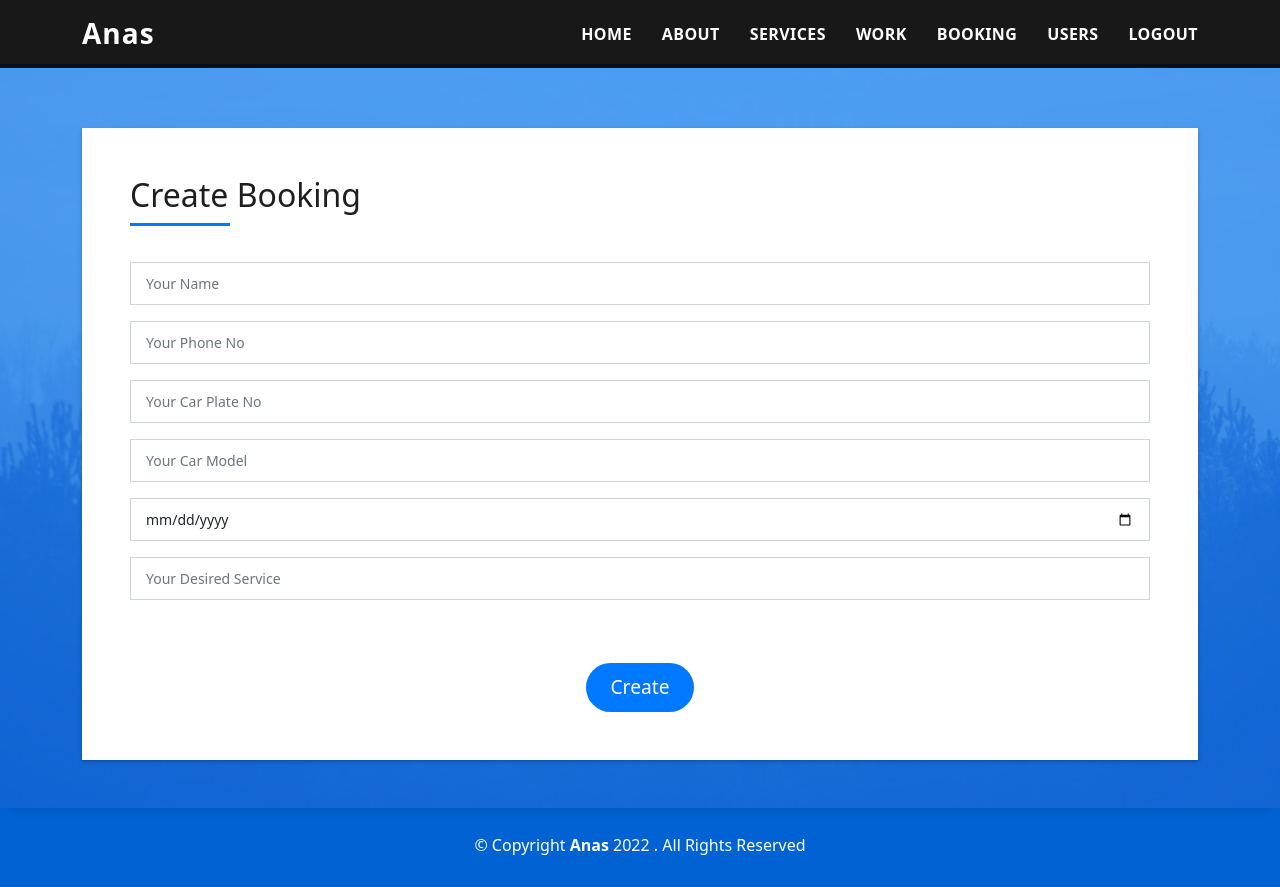
After one commit to nazrinputra/anas, a PHP site: page /create_booking.php in a window 1280 px wide. The commit adds this page. Run offline with PHP 8.4, Linux system fonts and the light colour scheme; the visitor is signed in with stand-in values (Sample User, id 1).

Commit message:
Allow for create booking

```diff
--- /dev/null
+++ b/create_booking.php
@@ -0,0 +1,206 @@
+<?php
+include 'db.php';
+
+if (!$logged_in) {
+  header("Location: login.php");
+  exit();
+}
+
+if (isset($_POST['createButton'])) {
+  $name = $_POST['name'];
+  $phone = $_POST['phone'];
+  $plate = $_POST['plate'];
+  $model = $_POST['model'];
+  $date = $_POST['date'];
+  $service = $_POST['service'];
+
+  $sqlCustomer = "SELECT * FROM customer WHERE phone='{$phone}' AND plate='{$plate}'";
+  $resultCustomer = mysqli_query($connection, $sqlCustomer);
+  $rowCustomer  = mysqli_fetch_array($resultCustomer);
+  if (is_array($rowCustomer)) {
+    $customer_id = $rowCustomer['id'];
+  } else {
+    $sqlInsertCustomer = "INSERT into customer (name, phone, plate, model) VALUES ('{$name}', '{$phone}', '{$plate}', '{$model}')";
+    $sqlQueryInsertCustomer = mysqli_query($connection, $sqlInsertCustomer);
+
+    if (!$sqlQueryInsertCustomer) {
+      die("Database connection not established. " . mysqli_error($connection));
+    } else {
+      $customer_id = mysqli_insert_id($connection);
+    }
+  }
+
+  $sqlBooking = "INSERT into booking (date, service, customer_id) VALUES ('{$date}', '{$service}', '{$customer_id}')";
+  $sqlQueryBooking = mysqli_query($connection, $sqlBooking);
+
+  if (!$sqlQueryBooking) {
+    die("Database connection not established. " . mysqli_error($connection));
+  }
+
+  echo '<script>alert("Your booking has been placed. Thank you.");window.location.href="booking.php";</script>';
+}
+?>
+
+<!DOCTYPE html>
+<html lang="en">
+
+<head>
+  <meta charset="utf-8" />
+  <meta content="width=device-width, initial-scale=1.0" name="viewport" />
+
+  <title>Anas - Create Booking</title>
+  <meta content="" name="description" />
+  <meta content="" name="keywords" />
+
+  <!-- Favicons -->
+  <link href="assets/img/favicon.png" rel="icon" />
+  <link href="assets/img/apple-touch-icon.png" rel="apple-touch-icon" />
+
+  <!-- Vendor CSS Files -->
+  <link href="assets/vendor/bootstrap/css/bootstrap.min.css" rel="stylesheet" />
+  <link href="assets/vendor/bootstrap-icons/bootstrap-icons.css" rel="stylesheet" />
+  <link href="assets/vendor/glightbox/css/glightbox.min.css" rel="stylesheet" />
+  <link href="assets/vendor/swiper/swiper-bundle.min.css" rel="stylesheet" />
+
+  <!-- Template Main CSS File -->
+  <link href="assets/css/style.css" rel="stylesheet" />
+</head>
+
+<body>
+  <!-- ======= Header ======= -->
+  <header id="header" class="fixed-top header-scrolled">
+    <div class="container d-flex align-items-center justify-content-between">
+      <h1 class="logo"><a href="index.html">Anas</a></h1>
+      <!-- Uncomment below if you prefer to use an image logo -->
+      <!-- <a href="index.html" class="logo"><img src="assets/img/logo.png" alt="" class="img-fluid"></a>-->
+
+      <nav id="navbar" class="navbar">
+        <ul>
+          <li><a class="nav-link scrollto" href="/index.php">Home</a></li>
+          <li><a class="nav-link scrollto" href="/about.php">About</a></li>
+          <li><a class="nav-link scrollto" href="/services.php">Services</a></li>
+          <li><a class="nav-link scrollto" href="/work.php">Work</a></li>
+          <li><a class="nav-link scrollto" href="/booking.php">booking</a></li>
+          <li><a class="nav-link scrollto" href="/users.php">Users</a></li>
+          <li>
+            <?php
+            if ($logged_in) {
+            ?>
+              <a class="nav-link scrollto" href="/logout.php">Logout</a>
+            <?php
+            } else {
+            ?>
+              <a class="nav-link scrollto" href="/login.php">Login</a>
+            <?php
+            }
+            ?>
+          </li>
+        </ul>
+        <i class="bi bi-list mobile-nav-toggle"></i>
+      </nav>
+      <!-- .navbar -->
+    </div>
+  </header>
+  <!-- End Header -->
+
+  <main id="main" class="mt-5">
+    <!-- ======= Contact Section ======= -->
+    <section id="contact" class="paralax-mf footer-paralax bg-image sect-mt4 route" style="background-image: url(assets/img/overlay-bg.jpg)">
+      <div class="overlay-mf"></div>
+      <div class="container">
+        <div class="row">
+          <div class="col-sm-12">
+            <div id="contact" class="box-shadow-full">
+              <div class="row">
+                <div class="col">
+                  <div class="title-box-2">
+                    <h5 class="title-left">Create Booking</h5>
+                  </div>
+                  <div>
+                    <form action="" method="post" role="form" class="email-form">
+                      <div class="row">
+                        <div class="col-md-12 mb-3">
+                          <div class="form-group">
+                            <input type="text" class="form-control" name="name" id="name" placeholder="Your Name" required />
+                          </div>
+                        </div>
+                        <div class="col-md-12 mb-3">
+                          <div class="form-group">
+                            <input type="number" class="form-control" name="phone" id="phone" placeholder="Your Phone No" min="0" step="1" required />
+                          </div>
+                        </div>
+                        <div class="col-md-12 mb-3">
+                          <div class="form-group">
+                            <input type="text" class="form-control" name="plate" id="plate" placeholder="Your Car Plate No" required />
+                          </div>
+                        </div>
+                        <div class="col-md-12 mb-3">
+                          <div class="form-group">
+                            <input type="text" class="form-control" name="model" id="model" placeholder="Your Car Model" required />
+                          </div>
+                        </div>
+                        <div class="col-md-12 mb-3">
+                          <div class="form-group">
+                            <input type="date" class="form-control" name="date" id="date" placeholder="Booking Date" min="<?php echo date('Y-m-d'); ?>" required />
+                          </div>
+                        </div>
+                        <div class="col-md-12 mb-3">
+                          <div class="form-group">
+                            <input type="text" class="form-control" name="service" id="service" placeholder="Your Desired Service" required />
+                          </div>
+                        </div>
+                        <div class="col-md-12 text-center my-3">
+                          <div class="error-message"><?php echo $error_message; ?></div>
+                        </div>
+                        <div class="col-md-12 text-center">
+                          <button type="submit" name="createButton" class="button button-a button-big button-rouded">
+                            Create
+                          </button>
+                        </div>
+                      </div>
+                    </form>
+                  </div>
+                </div>
+              </div>
+            </div>
+          </div>
+        </div>
+      </div>
+    </section>
+    <!-- End Contact Section -->
+  </main>
+  <!-- End #main -->
+
+  <!-- ======= Footer ======= -->
+  <footer>
+    <div class="container">
+      <div class="row">
+        <div class="col-sm-12">
+          <div class="copyright-box">
+            <p class="copyright">
+              &copy; Copyright <strong>Anas</strong> <?php echo date("Y"); ?>
+              . All Rights Reserved
+            </p>
+
+          </div>
+        </div>
+      </div>
+    </div>
+  </footer>
+  <!-- End  Footer -->
+
+  <div id="preloader"></div>
+  <a href="#" class="back-to-top d-flex align-items-center justify-content-center"><i class="bi bi-arrow-up-short"></i></a>
+
+  <!-- Vendor JS Files -->
+  <script src="assets/vendor/purecounter/purecounter.js"></script>
+  <script src="assets/vendor/bootstrap/js/bootstrap.bundle.min.js"></script>
+  <script src="assets/vendor/glightbox/js/glightbox.min.js"></script>
+  <script src="assets/vendor/swiper/swiper-bundle.min.js"></script>
+  <script src="assets/vendor/typed.js/typed.min.js"></script>
+
+  <!-- Template Main JS File -->
+  <script src="assets/js/main.js"></script>
+</body>
+
+</html>
```
Also changed, not shown: booking.php (+6 -6 lines).
